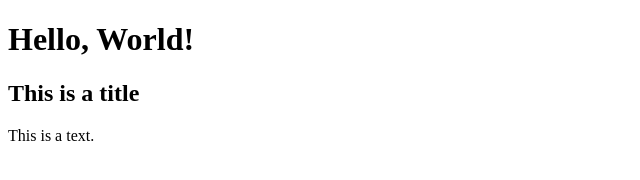
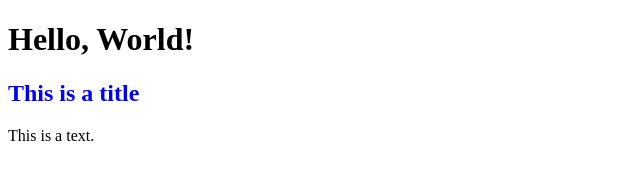
Before and after one commit to SantiSierra26/webprog, a plain HTML site: page hello.html in a window 1280 px wide. Shown: the whole page, without its empty margins (0-640 px from the left). Drawn offline with Linux system fonts and the light colour scheme.

Commit message:
Add style

```diff
--- a/hello.html
+++ b/hello.html
@@ -6,7 +6,7 @@
 </head>
 <body>
     <h1>Hello, World!</h1>
-    <h2>This is a title</h2>
+    <h2 style="color:blue;">This is a title</h2>
     <p>This is a text.</p>
 </body>
 </html>
```
